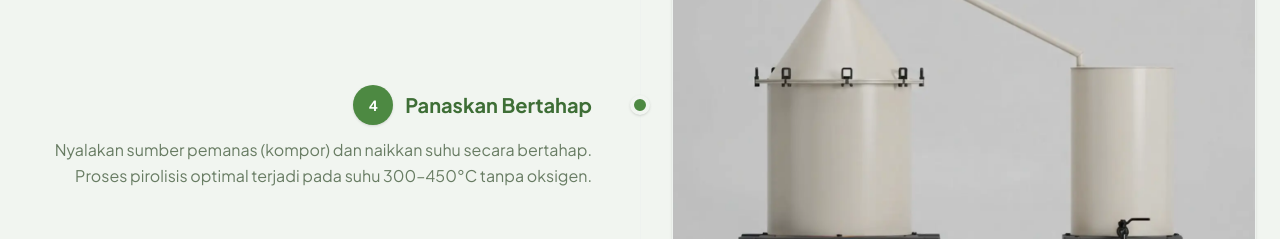
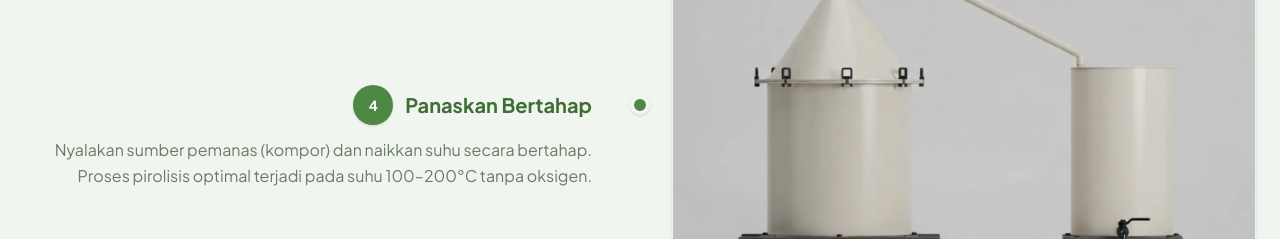
Before and after one commit to ganadzikri24/web-monitoring-pirotech, a Next.js app: page / in a window 1280 px wide. Shown: the part 3260-3499 px from the top of the page. Built offline with nearby package versions, Linux system fonts and the light colour scheme.

Commit message:
Fix UI Landing Page

```diff
--- a/src/components/landing/ProcessSteps.tsx
+++ b/src/components/landing/ProcessSteps.tsx
@@ -27,7 +27,7 @@ const STEPS = [
   {
     step: 4,
     title: "Panaskan Bertahap",
-    desc: "Nyalakan sumber pemanas (kompor) dan naikkan suhu secara bertahap. Proses pirolisis optimal terjadi pada suhu 300–450°C tanpa oksigen.",
+    desc: "Nyalakan sumber pemanas (kompor) dan naikkan suhu secara bertahap. Proses pirolisis optimal terjadi pada suhu 100–200°C tanpa oksigen.",
     // TODO: ganti foto tahap Panaskan
     image: "/steps/step-panaskan.webp",
   },
```
